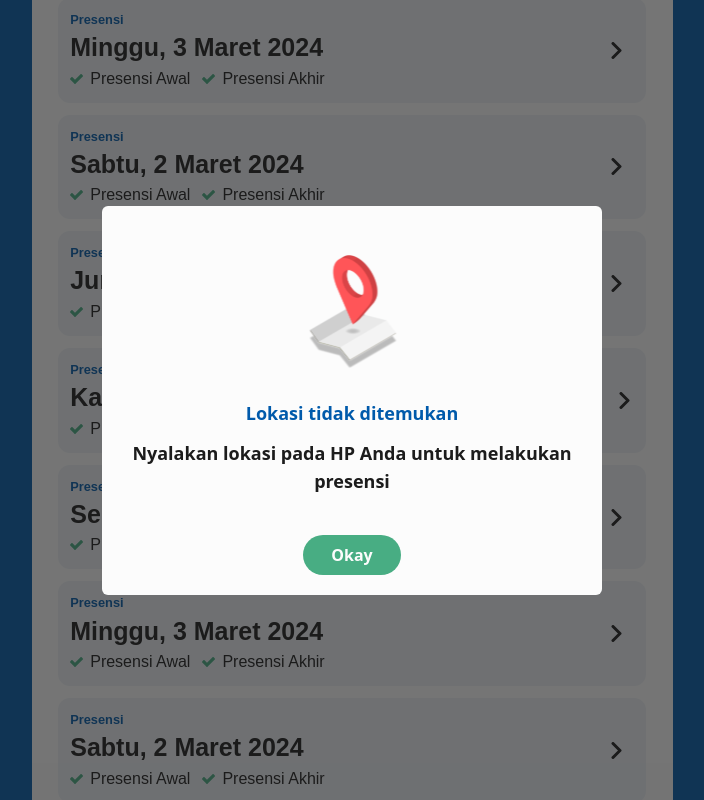
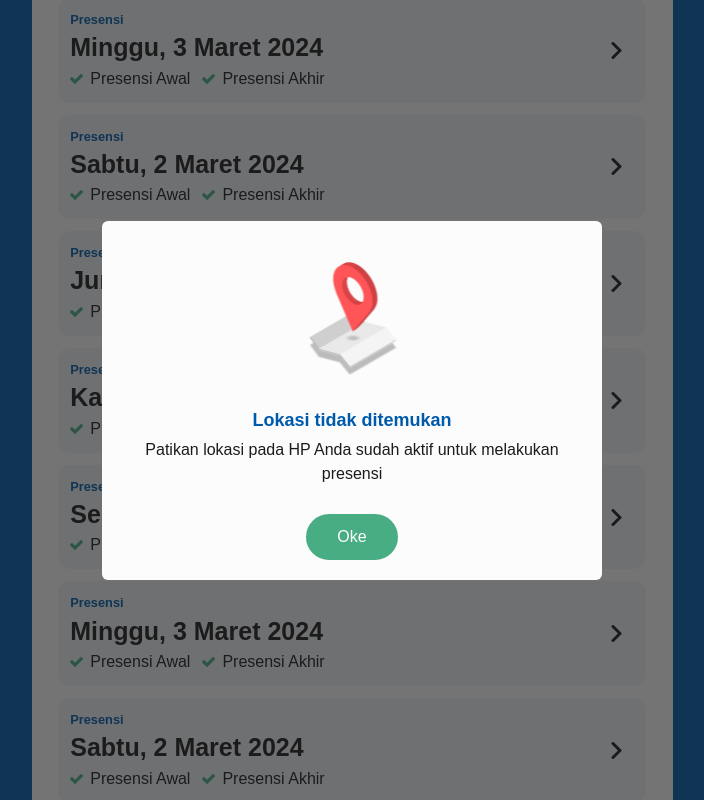
Before and after one commit to bernarduswillson/SweepIn-FE, a Next.js app: page /presensi in a window 1280 px wide. Both pictures are taken after a click on the element 628 px from the left and 1189 px from the top of the page. Shown: the part 789-1589 px from the top of the page, without its empty margins (288-992 px from the left). Built offline with nearby package versions, Linux system fonts and the light colour scheme.

Commit message:
feat: refactor location missing modal

```diff
--- a/src/components/Header.tsx
+++ b/src/components/Header.tsx
@@ -1,5 +1,5 @@
 import { useRef } from "react";
-import { motion, useInView } from "framer-motion";
+import { useInView } from "framer-motion";
 import Image from "next/image";
 
 // Asset
--- a/src/components/ui/Modal.tsx
+++ b/src/components/ui/Modal.tsx
@@ -1,8 +1,10 @@
-import React, { useState, useEffect } from 'react'
+import React, { useState } from 'react'
+import Image from 'next/image';
 
 interface ModalProps {
   title: String,
   msg: String,
+  img?: any,
   type: 'info' | 'danger',
   confirmText: String,
   cancelText?: String,
@@ -11,19 +13,9 @@ interface ModalProps {
 };
 
 const Modal = (props: ModalProps): JSX.Element => {
-  const { title, msg, type, confirmText, onConfirm, cancelText, onClose } = props;
+  const { title, msg, img, type, confirmText, onConfirm, cancelText, onClose } = props;
 
   const [isOpen, setIsOpen] = useState(true)
-
-  // useEffect(() => {
-  //   const timeoutId = setTimeout(() => {
-  //     setIsOpen(true)
-  //   }, 50)
-
-  //   return () => {
-  //     clearTimeout(timeoutId)
-  //   }
-  // }, [])
 
   const handleConfirm = (): void => {
     setIsOpen(false)
@@ -36,9 +28,17 @@ const Modal = (props: ModalProps): JSX.Element => {
     <div className={`fixed z-[50] inset-0 flex items-center justify-center bg-black bg-opacity-60 transition-opacity ease-in-out duration-300 ${isOpen ? 'opacity-100' : 'opacity-0'}`}>
       <div className='fixed w-full h-full inset-0' onClick={onClose}/>
 
-      <div className={`bg-white max-w-[500px] w-11/12 p-5 pt-10 rounded-md transition-transform ease-in-out duration-300 transform scale-${isOpen ? '100' : '0'}`}>
+      <div className={`flex flex-col items-center bg-white max-w-[500px] w-11/12 p-5 pt-10 rounded-md transition-transform ease-in-out duration-300 transform scale-${isOpen ? '100' : '0'}`}>
+
+        {
+          img &&
+          <Image src={img} alt='Lokasi tidak ditemukan' className='mb-7'/>
+        }
+
         <h2 className={`mb-1 text-lg ${type === 'info' ? 'text-blue_main' : 'text-red'} poppins-bold text-center`}>{title}</h2>
+
         <p className="text-md text-black poppins-medium mb-7 text-center">{msg}</p>
+
         <div className='flex justify-center items-center gap-5'>
           <button onClick={handleConfirm} className={`poppins-medium px-7 py-2 text-white rounded-3xl border-solid border-[3px] button-animation ${type === 'info' ? 'bg-green_main border-green_main hover:bg-green_dark hover:border-green_dark' : 'bg-red_main border-red_main hover:bg-red_dark hover:border-red_dark'}`}>
             {confirmText}
--- a/src/components/ui/card.tsx
+++ b/src/components/ui/card.tsx
@@ -2,16 +2,16 @@
 
 import React, { useState } from 'react';
 import Image from 'next/image';
+import { useRouter } from 'next/navigation';
 
 // Components
-import Alert from '@/components/ui/alertLoc';
+import Modal from '@/components/ui/Modal';
 
 // Asset
 import RightArrow from '@public/icons/RightArrow';
 import UncheckedMark from '@public/icons/status-unchecked.svg';
 import CheckedMark from '@public/icons/status-checked.svg';
-import Link from 'next/link';
-import { useRouter } from 'next/navigation';
+import MapMissing from '@public/images/map-missing.svg'
 
 interface CardProps {
   id: String,
@@ -29,7 +29,7 @@ const Card = (props: CardProps): JSX.Element => {
   const [isToday, setIsToday] = useState<Boolean>(date.getDate() === new Date().getDate());
 
   // Is modal shown?
-  const [showAlert, setShowAlert] = useState(false);
+  const [showModal, setShowModal] = useState(false);
 
   // Parse date to String (DAY, DD MONTH YYYY)
   const parseDate = (date: Date) => {
@@ -43,16 +43,17 @@ const Card = (props: CardProps): JSX.Element => {
 
   // Handle card click
   const handleClick = () => {
-    setShowAlert(true);
+    setShowModal(true);
     // route.push(process.env.NEXT_PUBLIC_BASE_URL + '/presensi/' + id)
   }
 
   // Handle modal confirm
   const handleConfirm = (): void => {
-    setShowAlert(false)
+    setShowModal(false)
   }
 
   return (
+    <div>
       <div className={`w-full relative rounded-xl flex justify-between items-center cursor-pointer ${isToday ? 'bg-blue_main' : 'bg-grey_bg'} p-3 mb-3 group`} onClick={handleClick}>
         <div className='w-full flex flex-col'>
 
@@ -101,8 +102,19 @@ const Card = (props: CardProps): JSX.Element => {
           <RightArrow fillColor={isToday ? '#FCFCFC' : '#1C1C1C'} />
         </div>
 
-      {showAlert && <Alert onConfirm={handleConfirm} />}
-
+      </div>
+      {
+        showModal &&
+        <Modal
+          title="Lokasi tidak ditemukan"
+          msg="Patikan lokasi pada HP Anda sudah aktif untuk melakukan presensi"
+          img={MapMissing}
+          type="info"
+          confirmText="Oke"
+          onConfirm={handleConfirm}
+          onClose={handleConfirm}
+        />
+      }
     </div>
   );
 };
```
Also changed, not shown: public/images/map-missing.svg (renamed from src/images/Presensi/Map.svg). Lines whose indentation alone changed are shown as unchanged.
